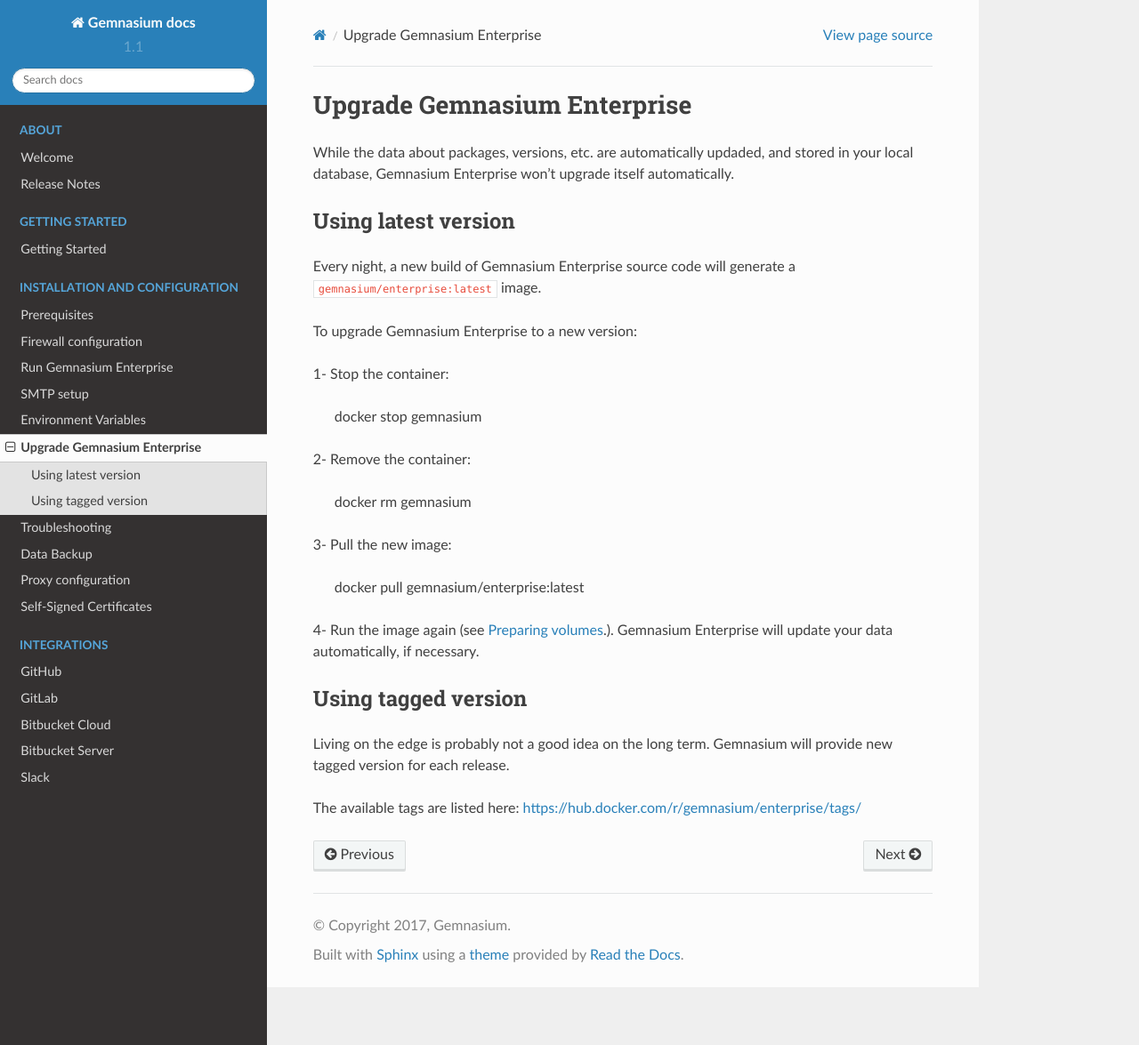
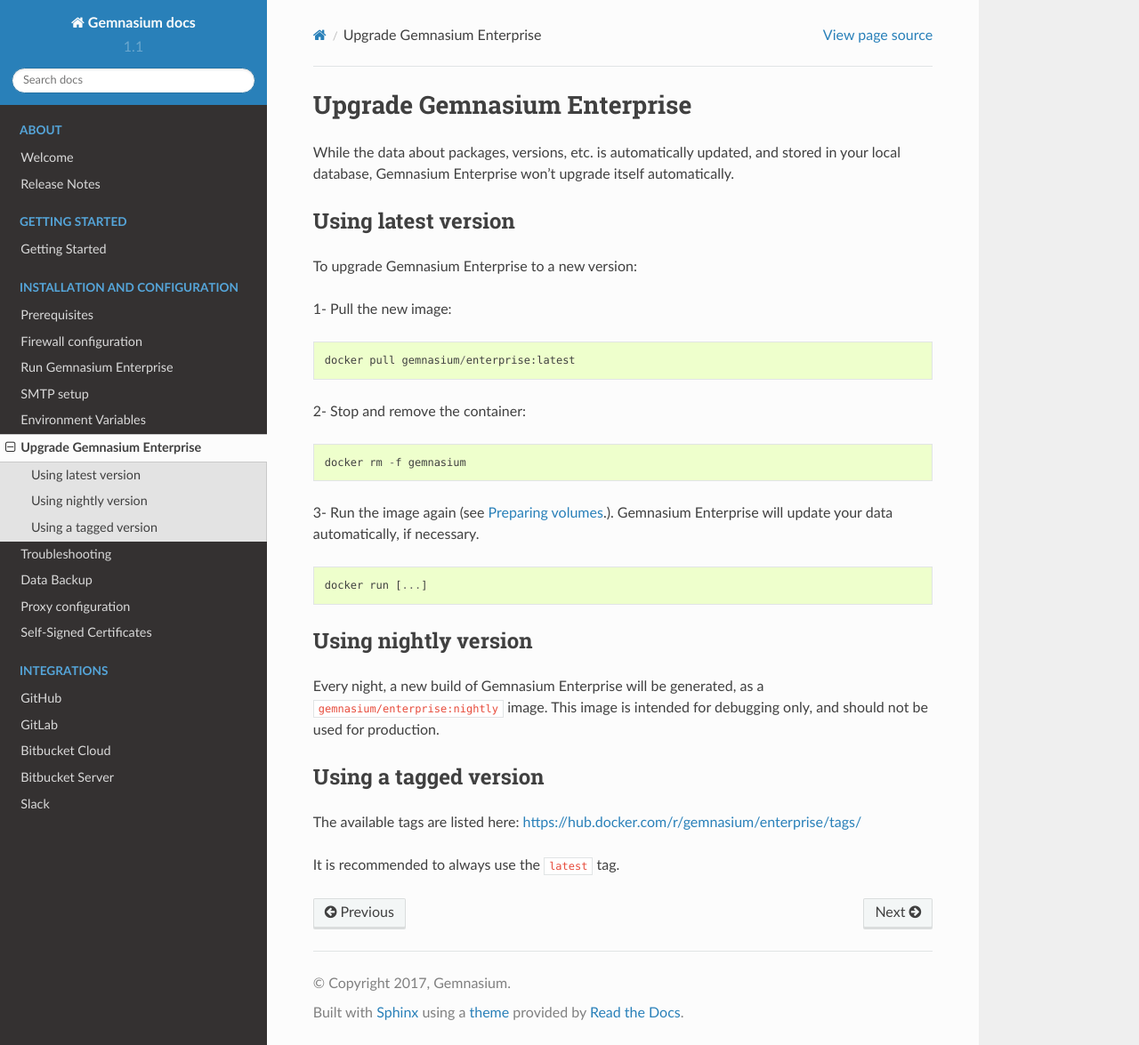
Before and after one commit to jipiboily/docs-1, a Sphinx documentation site: the page built from docs/installation/upgrade.rst, in a window 1280 px wide and 1175 px high. Shown: the whole window at 89% size. Built offline with Sphinx 7.4.7 and the Read the Docs theme 2.0.0, drawn with Linux system fonts in a browser that asks for light colours.

```diff
--- a/docs/installation/upgrade.rst
+++ b/docs/installation/upgrade.rst
@@ -1,36 +1,44 @@
 Upgrade Gemnasium Enterprise
 ============================
 
-While the data about packages, versions, etc. are automatically updaded, and
+While the data about packages, versions, etc. is automatically updated, and
 stored in your local database, Gemnasium Enterprise won't upgrade itself
 automatically.
 
 Using latest version
 --------------------
 
-Every night, a new build of Gemnasium Enterprise source code will generate a ``gemnasium/enterprise:latest`` image.
-
 To upgrade Gemnasium Enterprise to a new version:
 
-1- Stop the container:
+1- Pull the new image:
 
-    docker stop gemnasium
-
-2- Remove the container:
-
-    docker rm gemnasium
-
-3- Pull the new image:
+.. code::
 
     docker pull gemnasium/enterprise:latest
 
-4- Run the image again (see :ref:`run_docker_image`.). Gemnasium Enterprise will update your data automatically, if necessary.
+2- Stop and remove the container:
 
-Using tagged version
---------------------
+.. code::
 
-Living on the edge is probably not a good idea on the long term.
-Gemnasium will provide new tagged version for each release.
+    docker rm -f gemnasium
+
+3- Run the image again (see :ref:`run_docker_image`.). Gemnasium Enterprise will update your data automatically, if necessary.
+
+.. code::
+
+    docker run [...]
+
+
+Using nightly version
+----------------------
+
+Every night, a new build of Gemnasium Enterprise will be generated, as a ``gemnasium/enterprise:nightly`` image.
+This image is intended for debugging only, and should not be used for production.
+
+Using a tagged version
+----------------------
 
 The available tags are listed here:
 https://hub.docker.com/r/gemnasium/enterprise/tags/
+
+It is recommended to always use the ``latest`` tag.
--- a/docs/welcome.rst
+++ b/docs/welcome.rst
@@ -9,6 +9,10 @@ Use the left navigation bar to browse the documentation, the Search bar in the t
 
 Release Notes
 =============
+
+1.1.3 - Unreleased
+
+* Gemnasium Enterprise is now also available on Quay.io
 
 1.1.2 - 2017-02-16
 ------------------
```
Also changed, not shown: docs/installation/docker_image.rst (+10 -6 lines), docs/installation/firewall.rst (+13 -5 lines), docs/installation/prerequisites.rst (+6 -4 lines).
